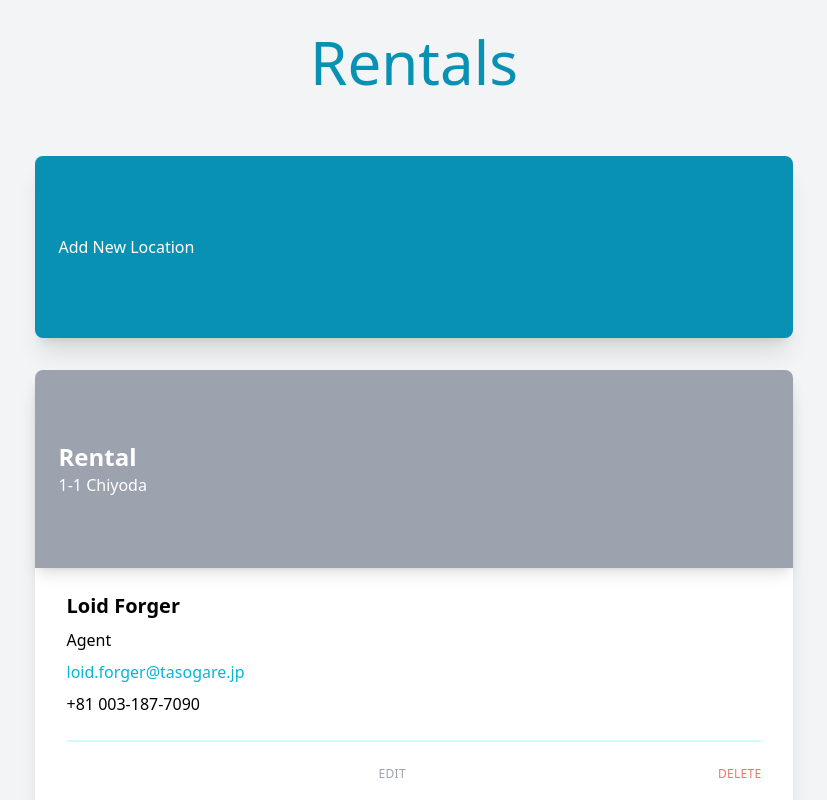
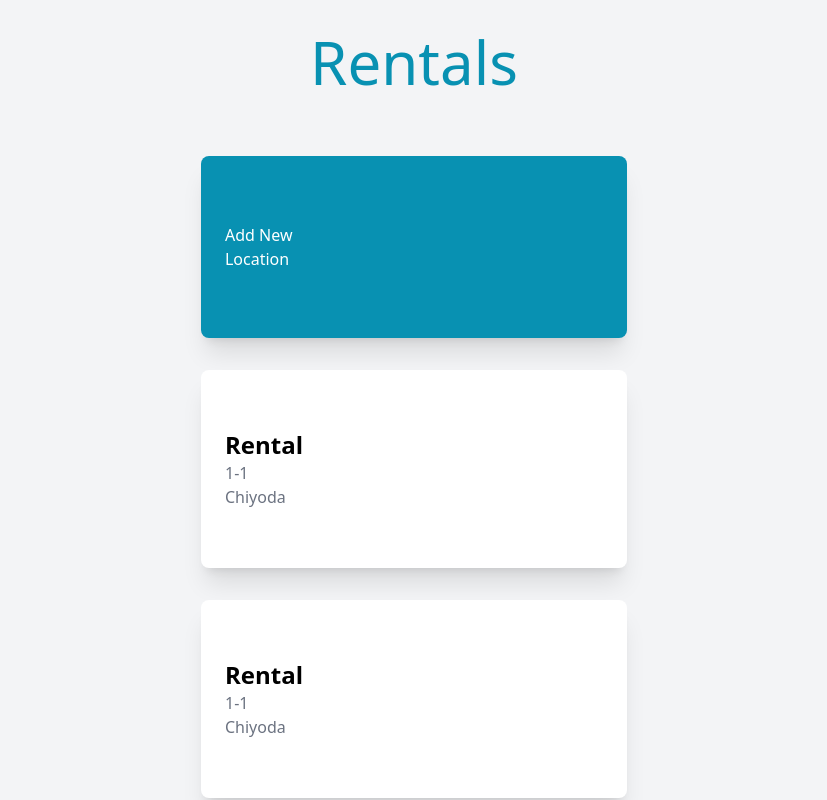
Before and after one commit to nathan-ts/rental-tracker, a Nuxt app: page / in a window 1280 px wide. Shown: the top 800 px of the page, without its empty margins (226-1053 px from the left). Built offline with nearby package versions, Linux system fonts and the light colour scheme.

Commit message:
add card toggle open/close state

```diff
--- a/components/RentalCard.vue
+++ b/components/RentalCard.vue
@@ -1,21 +1,39 @@
 <template>
-	<div class="rental-card
+  <div>
+    <div v-if="!showOpenCard" class="rental-card
       bg-white
       m-4 p-6
       rounded-lg
       shadow-xl
       flex flex-row justify-between items-center
     ">
-		<div class="hq-address">
+      <div class="rental-address">
         <div class="h3 text-2xl font-semibold">Rental</div>
         <div class="h4 text-base text-gray-500">1-1 Chiyoda</div>
       </div>
-		<font-awesome-icon :icon="['fas', 'angle-down']" class="text-cyan-600 text-xl"/>
+      <font-awesome-icon
+        :icon="['fas', 'angle-down']"
+        class="text-cyan-600 text-xl"
+        @click="showDetail(true)"
+      />
+    </div>
+    <div v-if="showOpenCard">
+      <RentalCardOpen @input="e => showDetail(e)"/>
+    </div>
   </div>
   </template>
 
   <script>
+  export default {
+    data() {
+      return {
+        showOpenCard: false,
+      };
+  },
+  methods: {
+      showDetail(value) {
+        this.showOpenCard = value;
+      },
+    },
+  };
   </script>
-
-<style>
-</style>
--- a/components/RentalCardOpen.vue
+++ b/components/RentalCardOpen.vue
@@ -15,11 +15,15 @@
     text-white
     flex flex-row justify-between items-center
   ">
-			<div class="address">
+    <div class="rental-address">
       <div class="h3 text-2xl font-semibold">Rental</div>
       <div class="h4 text-base">1-1 Chiyoda</div>
     </div>
-			<font-awesome-icon :icon="['fas', 'angle-up']" class="text-xl"/>
+    <font-awesome-icon
+      :icon="['fas', 'angle-up']"
+      class="text-xl"
+      @click="showDetail(false)"
+    />
   </div>
   <div class="card-body
     w-full
@@ -68,4 +72,15 @@
 </template>
 
 <script>
+export default {
+data() {
+  return {
+  }
+},
+methods: {
+  showDetail(value) {
+    this.$emit("input", value);
+  },
+},
+};
 </script>
--- a/pages/index.vue
+++ b/pages/index.vue
@@ -1,8 +1,6 @@
 <template>
 	<main class="flex p-4 text-lg bg-gray-100 flex-col flex-1">
 		<NewLocation />
-		<!-- <LocationDetail :edit="false"/> -->
-		<RentalCardOpen />
 		<RentalCard />
 		<RentalCard />
 		<RentalCard />
```
Lines whose indentation alone changed are shown as unchanged.
